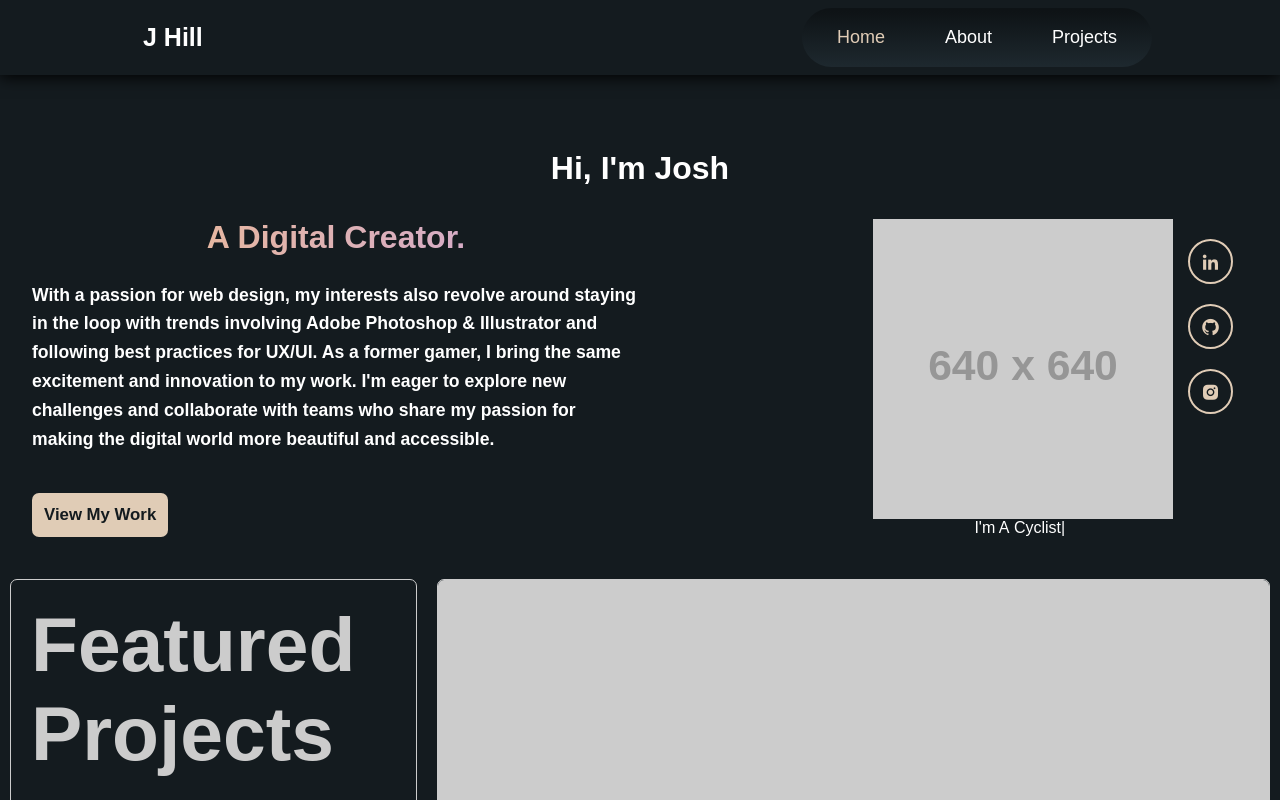
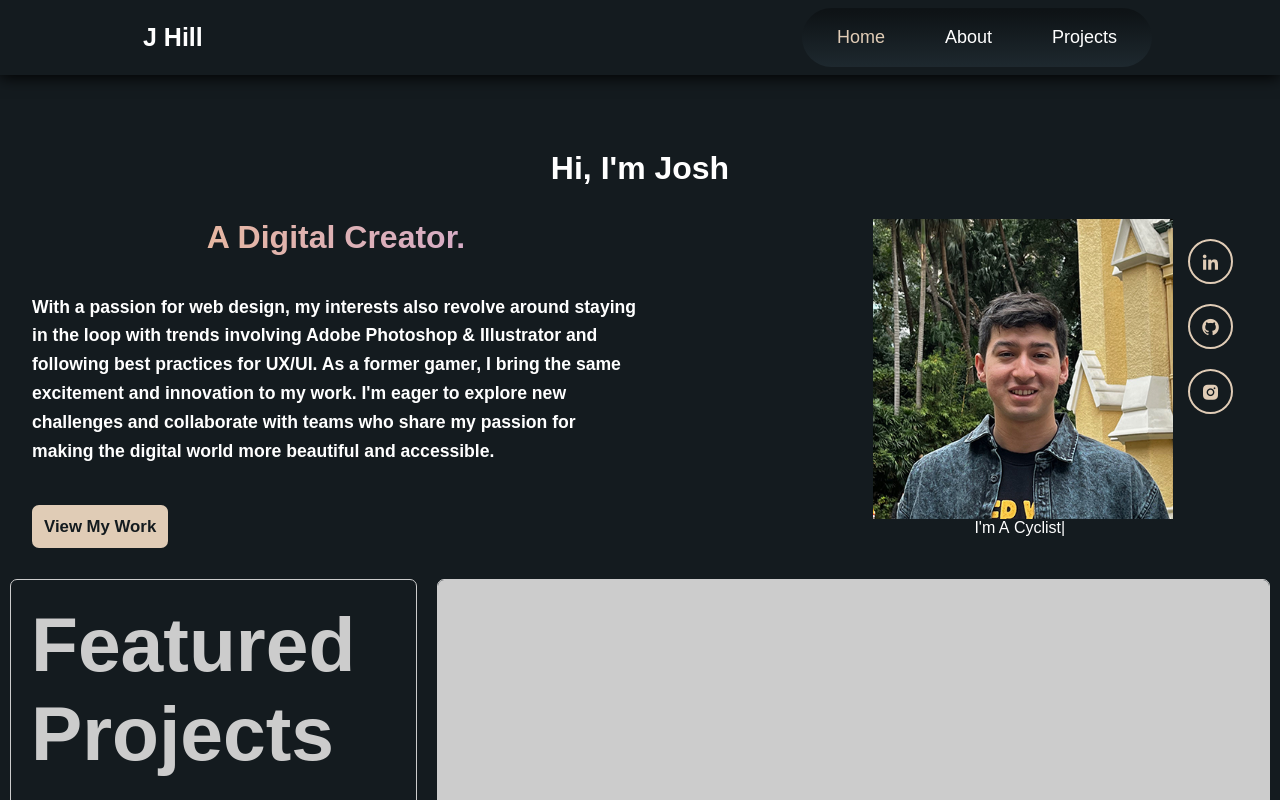
Before and after one commit to JoshHill1/JH-React-Portfolio, a React (Vite) app: page / in a window 1280 px wide. Shown: the top 800 px of the page. Built offline with nearby package versions, Linux system fonts and the light colour scheme.

Commit message:
PAINSTAKING checkpoint. Got PFP linked and STYLED correctly.

```diff
--- a/src/pages/Home/home.css
+++ b/src/pages/Home/home.css
@@ -19,13 +19,13 @@
   max-width: 1280px;
 }
 
-.right-of-homep {
+.left-of-homep {
   display: flex;
   flex-direction: column;
   justify-content: space-between;
 }
 
-.right-of-homep #DigitalCreator {
+.left-of-homep #DigitalCreator {
   text-align: center;
   font-weight: 600;
   font-size: 2em;
@@ -38,7 +38,7 @@
   -webkit-text-fill-color: transparent;
 }
 
-.right-of-homep p {
+.left-of-homep p {
   text-align: left;
   font-size: 1.1rem;
   font-weight: 600;
@@ -46,26 +46,73 @@
   padding-bottom: 15px;
 }
 
-.right-of-homep a {
+.left-of-homep a {
   text-decoration: none;
   color: var(--primaryColor);
+  background-color: var(--secondaryColor);
+  padding: 12px;
+  font-size: 1.05rem;
+  border-radius: 7px;
 }
 
-.right-of-homep button {
+.left-of-homep button {
+  border: none;
   width: fit-content;
-  background-color: var(--secondaryColor);
-  border-radius: 7px;
-  border: none;
-  padding: 12px;
   font-weight: 600;
-  font-size: 1.05rem;
 }
 
 
+.right-of-homep {
+  overflow: hidden;
+}
+
 .me-and-social-btns {
   display: flex;
-  /* grid-template-columns: 5fr 1fr; */
   justify-content: flex-end;
+  overflow: hidden;
+}
+
+.me-cover {
+  overflow: hidden;
+  position: relative;
+  background-color: #000;
+
+  width: 300px;
+  height: 300px;
+}
+
+.me-cover-img {
+  vertical-align: middle; /* takes away the tiny space at the bottom of the img tag. display block also works with a specified width and height */
+  width: 100%;
+  height: 100%;
+  object-fit: cover;
+  transform: scale(1.5);
+  object-position: center;
+  transition: 1s ease;
+}
+.me-cover:hover .me-cover-img {
+  transform: scale(1.0);
+  opacity: 0.3;
+}
+
+.learn-more-text-in-headshot p {
+  position: absolute;
+  top: 50%;
+  left: 50%;
+  transform: translate(-50%, -50%);
+  color: white;
+  text-align: center; /* leaving here just in case the word hallens to wrap */
+  width: 300px;
+  /* allows the text to be in the center */
+  display: flex;
+  justify-content: center;
+  align-items: center;
+  opacity: 0;
+  transition: opacity 1s ease;
+  pointer-events: none;
+}
+.me-cover:hover .learn-more-text-in-headshot p {
+  opacity: 1;
 }
 
 .social-btns {
--- a/src/pages/Home/home.jsx
+++ b/src/pages/Home/home.jsx
@@ -2,7 +2,7 @@
 
 import "./home.css";
 import ImAText from "../../components/ImAText/imatext.jsx"
-
+import JHeadshot from '../../assets/images/JHeadshot.png'
 import FeatProj from "../../components/FeaturedProject/featproj.jsx";
 import projData from '../../data/projData.jsx';
 
@@ -13,7 +13,7 @@
     <div className="homep">
       <h1>Hi, I'm Josh</h1>
       <div id="flex-for-homep">
-        <div className="right-of-homep">
+        <div className="left-of-homep">
           <h2 id="DigitalCreator">
             A Digital Creator.
           </h2>
@@ -22,17 +22,24 @@
           </p>
           <button className='my-work-btn'><Link to="/projects">View My Work</Link></button>
         </div>
-        <div className="left-of-homep">
+        <div className="right-of-homep">
           <div className="me-and-social-btns">
-            <img
-              src="https://via.placeholder.com/640x640"
-              alt="A photo of me."
-              style={{ width: "300px", height: "auto" }}
-            />
+            <div className="me-cover">
+              <Link to="/about">
+                <img
+                  className='me-cover-img'
+                  src={JHeadshot}
+                  alt="A photo of me."
+                  />
+              </Link>
+              <div className="learn-more-text-in-headshot">
+                <p>Learn more about me :&#41;</p>
+              </div>
+            </div>
             <div className="social-btns">
-              <a target="_blank" href="https://www.linkedin.com/in/joshuahillaz0d/"><i class='bx bxl-linkedin'></i></a>
-              <a target="_blank" href="https://github.com/JoshHill1"><i class='bx bxl-github'></i></a>
-              <a target="_blank" href="https://www.instagram.com/josh_hil1/"><i class='bx bxl-instagram-alt'></i></a>
+              <a target="_blank" href="https://www.linkedin.com/in/joshuahillaz0d/"><i className='bx bxl-linkedin'></i></a>
+              <a target="_blank" href="https://github.com/JoshHill1"><i className='bx bxl-github'></i></a>
+              <a target="_blank" href="https://www.instagram.com/josh_hil1/"><i className='bx bxl-instagram-alt'></i></a>
             </div>
           </div>
           <div id="imatextflex">
```
Also changed, not shown: src/assets/images/JHeadshot.png (added), src/assets/images/me.png (deleted).
